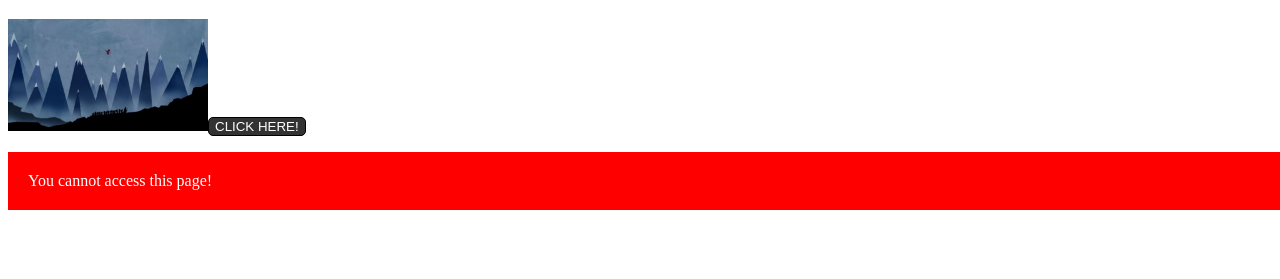
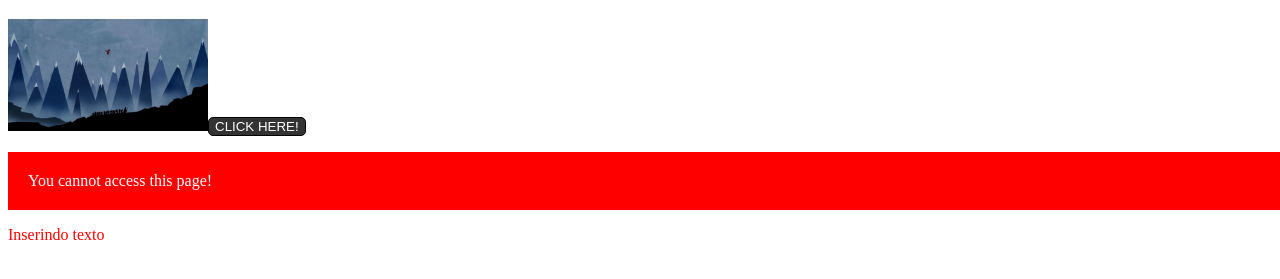
Before and after one commit to jacolpn/webpack-basic-to-advanced, a website built with webpack: page dist/index.html in a window 1280 px wide. Shown: the part 103-382 px from the top of the page. Built offline with nearby package versions, Linux system fonts and the light colour scheme; no server answers; files whose address does not match are found by name.

Commit message:
added jquery

```diff
--- a/package.json
+++ b/package.json
@@ -35,6 +35,7 @@
     "file-loader": "^6.2.0",
     "html-loader": "^4.2.0",
     "html-webpack-plugin": "^5.5.3",
+    "jquery": "^3.7.0",
     "mini-css-extract-plugin": "^2.7.6",
     "node-sass": "^9.0.0",
     "raw-loader": "^4.0.2",
--- a/src/index.js
+++ b/src/index.js
@@ -5,6 +5,8 @@ import warning from './templates/warning.html';
 import fraseTxt from './files/frase.txt';
 import descriptionJson from './files/description.json';
 import './styles/warning.css';
+
+import $ from 'jquery';
 
 const title = new Title();
 const image = new Image();
@@ -29,3 +31,8 @@ console.log(fraseTxt, descriptionJson);
 
 console.log(VERSION, PORT);
 console.log(process.env.API_KEY);
+
+// Via JQuery.
+const bodyJQuery = $('body');
+const p = $('<p></p>').text('Inserindo texto').css('color', 'red');
+bodyJQuery.append(p);
```
Also changed, not shown: README.md, dist/index.html, dist/main.e1a463e9de8103155c1d.js.LICENSE.txt (added), dist/main.fdf60d1796a1bb64bbe0.js.LICENSE.txt (deleted), 6 other files.
